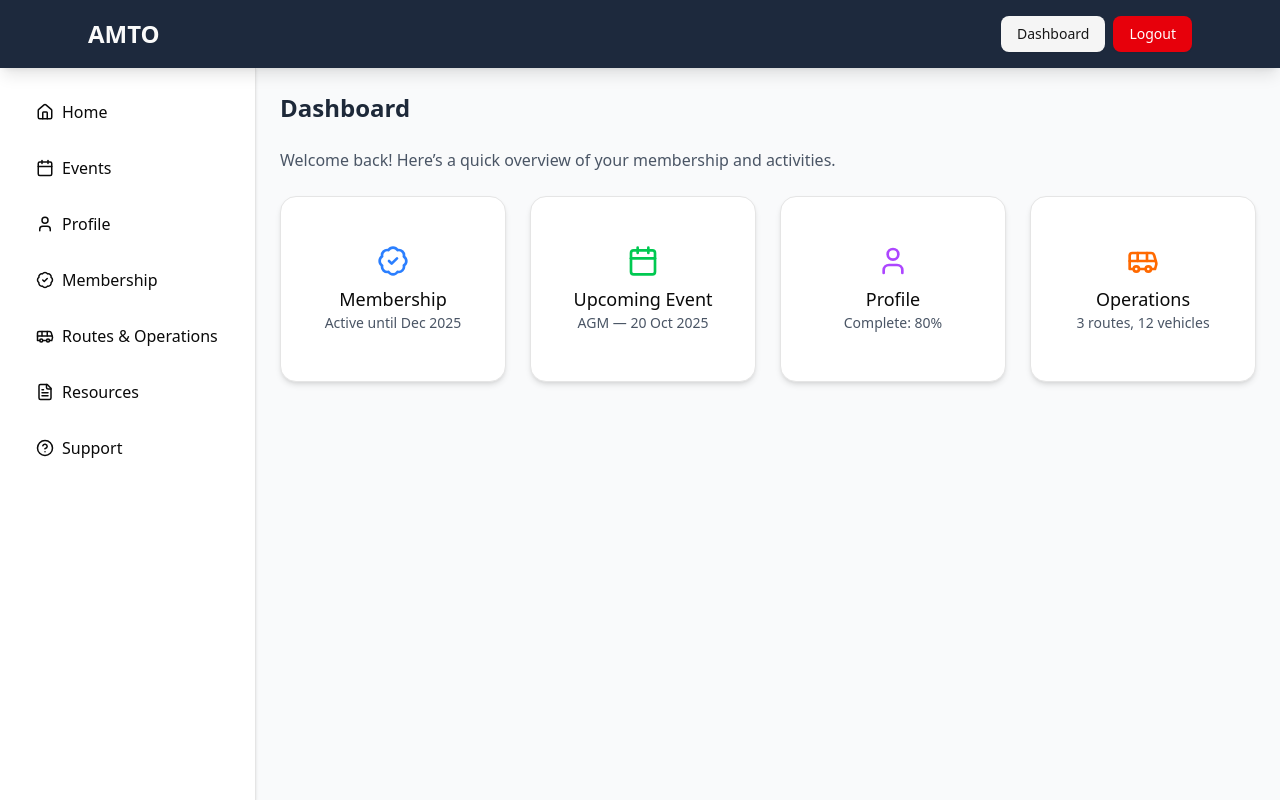
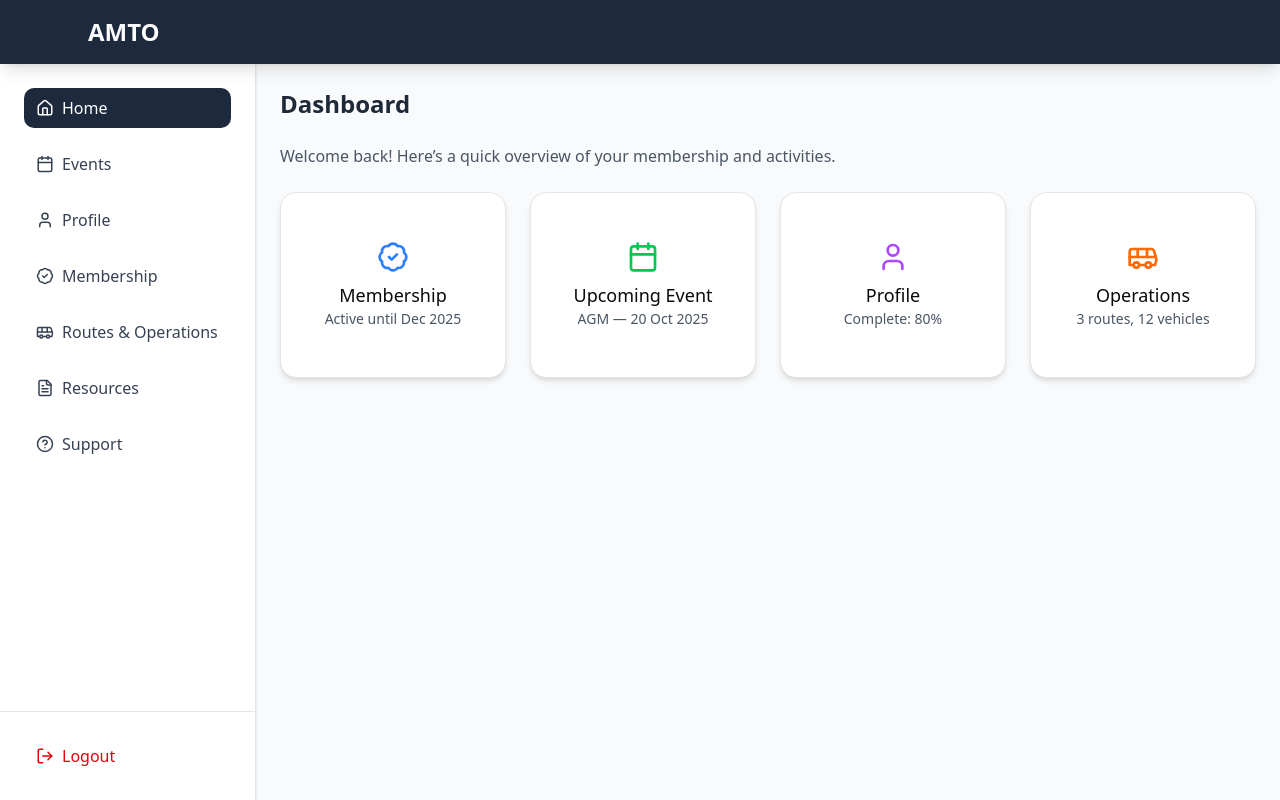
Before and after one commit to victorngigi/amto, a React (Vite) app in the folder frontend/amto-client/: page /dashboard in a window 1280 px wide. Built offline with nearby package versions, Linux system fonts and the light colour scheme; sample sign-in values are in the browser's storage.

Commit message:
ui changes to navbar and sidebar. Added events page

```diff
--- a/frontend/amto-client/src/components/Navbar.jsx
+++ b/frontend/amto-client/src/components/Navbar.jsx
@@ -1,9 +1,10 @@
-import { Link, useNavigate } from "react-router-dom";
+import { Link, useNavigate, useLocation } from "react-router-dom";
 import { Button } from "@/components/ui/button";
 import { Menu } from "lucide-react";
 
 export default function Navbar({ onMenuClick }) {
   const navigate = useNavigate();
+  const location = useLocation();
   const token = localStorage.getItem("token");
 
   const handleLogout = () => {
@@ -11,13 +12,15 @@ export default function Navbar({ onMenuClick }) {
     navigate("/login");
   };
 
+  const isLandingPage = location.pathname === "/";
+
   return (
     <nav className="bg-primary text-primary-foreground shadow-lg sticky top-0 z-30">
       <div className="max-w-6xl mx-auto px-6 flex justify-between items-center py-4">
         {/* Left side: Brand + Mobile Menu */}
         <div className="flex items-center gap-3">
-          {/* Mobile menu toggle */}
-          {token && (
+          {/* Mobile menu toggle (hidden on landing page) */}
+          {token && !isLandingPage && (
             <button
               onClick={onMenuClick}
               className="md:hidden p-1 rounded hover:bg-primary/80 focus:outline-none"
@@ -34,6 +37,7 @@ export default function Navbar({ onMenuClick }) {
         {/* Right side: Auth buttons */}
         <div className="space-x-2">
           {token ? (
+            isLandingPage ? (
               <>
                 <Button variant="secondary" asChild>
                   <Link to="/dashboard">Dashboard</Link>
@@ -42,6 +46,7 @@ export default function Navbar({ onMenuClick }) {
                   Logout
                 </Button>
               </>
+            ) : null
           ) : (
             <>
               <Button variant="ghost" asChild>
--- a/frontend/amto-client/src/components/Sidebar.jsx
+++ b/frontend/amto-client/src/components/Sidebar.jsx
@@ -1,4 +1,4 @@
-import { Link } from "react-router-dom";
+import { Link, useLocation } from "react-router-dom";
 import {
   Home,
   Calendar,
@@ -8,101 +8,78 @@ import {
   FileText,
   HelpCircle,
   X,
+  LogOut
 } from "lucide-react";
 
 export default function Sidebar({ open, onClose }) {
+  const location = useLocation();
+  const currentPath = location.pathname;
+
+  const handleLogout = () => {
+    localStorage.removeItem("token");
+    localStorage.removeItem("role");
+    window.location.href = "/login";
+  };
+
   return (
     <>
       {/* Desktop Sidebar */}
-      <aside className="hidden md:flex flex-col w-64 bg-white border-r shadow-sm">
+      <aside className="hidden md:flex flex-col justify-between w-64 bg-white border-r shadow-sm">
         <nav className="p-6 space-y-4">
-          <SidebarLink to="/dashboard" icon={<Home size={18} />} label="Home" />
-          <SidebarLink to="/events" icon={<Calendar size={18} />} label="Events" />
-          <SidebarLink to="/profile" icon={<User size={18} />} label="Profile" />
-          <SidebarLink
-            to="/membership"
-            icon={<BadgeCheck size={18} />}
-            label="Membership"
-          />
-          <SidebarLink
-            to="/operations"
-            icon={<Bus size={18} />}
-            label="Routes & Operations"
-          />
-          <SidebarLink
-            to="/resources"
-            icon={<FileText size={18} />}
-            label="Resources"
-          />
-          <SidebarLink
-            to="/support"
-            icon={<HelpCircle size={18} />}
-            label="Support"
-          />
+          <SidebarLink to="/dashboard" icon={<Home size={18} />} label="Home" activePath={currentPath}/>
+          <SidebarLink to="/events" icon={<Calendar size={18} />} label="Events" activePath={currentPath}/>
+          <SidebarLink to="/profile" icon={<User size={18} />} label="Profile" activePath={currentPath}/>
+          <SidebarLink to="/membership" icon={<BadgeCheck size={18} />} label="Membership" activePath={currentPath}/>
+          <SidebarLink to="/operations" icon={<Bus size={18} />} label="Routes & Operations" activePath={currentPath}/>
+          <SidebarLink to="/resources" icon={<FileText size={18} />} label="Resources" activePath={currentPath}/>
+          <SidebarLink to="/support" icon={<HelpCircle size={18} />} label="Support" activePath={currentPath}/>
         </nav>
+
+        <div className="p-6 border-t">
+          <button
+            onClick={handleLogout}
+            className="flex items-center space-x-2 px-3 py-2 rounded-lg hover:bg-red-100 text-red-600 transition-colors w-full"
+          >
+            <LogOut size={18} />
+            <span>Logout</span>
+          </button>
+        </div>
       </aside>
 
       {/* Mobile Sidebar */}
       {open && (
         <div className="fixed inset-0 z-40 flex md:hidden">
-          {/* Backdrop */}
-          <div
-            className="fixed inset-0 bg-black/40"
-            onClick={onClose}
-          />
+          <div className="fixed inset-0 bg-black/40" onClick={onClose} />
 
-          {/* Sidebar panel */}
-          <aside className="relative w-64 bg-white border-r shadow-lg flex flex-col z-50">
+          <aside className="relative w-64 bg-white border-r shadow-lg flex flex-col justify-between z-50">
+            <div>
               <div className="flex items-center justify-between p-4 border-b">
                 <span className="font-bold text-lg">Menu</span>
                 <button onClick={onClose}>
                   <X className="w-6 h-6" />
                 </button>
               </div>
+
               <nav className="p-6 space-y-4">
-              <SidebarLink
-                to="/dashboard"
-                icon={<Home size={18} />}
-                label="Home"
-                onClick={onClose}
-              />
-              <SidebarLink
-                to="/events"
-                icon={<Calendar size={18} />}
-                label="Events"
-                onClick={onClose}
-              />
-              <SidebarLink
-                to="/profile"
-                icon={<User size={18} />}
-                label="Profile"
-                onClick={onClose}
-              />
-              <SidebarLink
-                to="/membership"
-                icon={<BadgeCheck size={18} />}
-                label="Membership"
-                onClick={onClose}
-              />
-              <SidebarLink
-                to="/operations"
-                icon={<Bus size={18} />}
-                label="Routes & Operations"
-                onClick={onClose}
-              />
-              <SidebarLink
-                to="/resources"
-                icon={<FileText size={18} />}
-                label="Resources"
-                onClick={onClose}
-              />
-              <SidebarLink
-                to="/support"
-                icon={<HelpCircle size={18} />}
-                label="Support"
-                onClick={onClose}
-              />
+                <SidebarLink to="/dashboard" icon={<Home size={18} />} label="Home" onClick={onClose} activePath={currentPath}/>
+                <SidebarLink to="/events" icon={<Calendar size={18} />} label="Events" onClick={onClose} activePath={currentPath}/>
+                <SidebarLink to="/profile" icon={<User size={18} />} label="Profile" onClick={onClose} activePath={currentPath}/>
+                <SidebarLink to="/membership" icon={<BadgeCheck size={18} />} label="Membership" onClick={onClose} activePath={currentPath}/>
+                <SidebarLink to="/operations" icon={<Bus size={18} />} label="Routes & Operations" onClick={onClose} activePath={currentPath}/>
+                <SidebarLink to="/resources" icon={<FileText size={18} />} label="Resources" onClick={onClose} activePath={currentPath}/>
+                <SidebarLink to="/support" icon={<HelpCircle size={18} />} label="Support" onClick={onClose} activePath={currentPath}/>
               </nav>
+            </div>
+
+            <div className="p-6 border-t">
+              <button
+                onClick={handleLogout}
+                className="flex items-center space-x-2 px-3 py-2 rounded-lg hover:bg-red-100 text-red-600 transition-colors w-full"
+              >
+                <LogOut size={18} />
+                <span>Logout</span>
+              </button>
+            </div>
           </aside>
         </div>
       )}
@@ -110,12 +87,18 @@ export default function Sidebar({ open, onClose }) {
   );
 }
 
-function SidebarLink({ to, icon, label, onClick }) {
+function SidebarLink({ to, icon, label, onClick, activePath }) {
+  const isActive = activePath === to;
+
   return (
     <Link
       to={to}
       onClick={onClick}
-      className="flex items-center space-x-2 px-3 py-2 rounded-lg hover:bg-gray-100 transition-colors"
+      className={`flex items-center space-x-2 px-3 py-2 rounded-lg transition-colors ${
+        isActive
+          ? "bg-primary text-white font-medium"
+          : "hover:bg-gray-100 text-gray-700"
+      }`}
     >
       {icon}
       <span>{label}</span>
--- /dev/null
+++ b/frontend/amto-client/src/pages/EventsPage.jsx
@@ -0,0 +1,92 @@
+import { useEffect, useState } from "react";
+import { Calendar, Loader2 } from "lucide-react";
+import { Button } from "@/components/ui/button";
+
+export default function EventsPage() {
+  const [events, setEvents] = useState([]);
+  const [loading, setLoading] = useState(true);
+
+  const userRole = localStorage.getItem("role"); // "admin" or "member"
+
+  useEffect(() => {
+    const fetchEvents = async () => {
+      try {
+        setLoading(true);
+        // Replace this with your real API call
+        const res = await fetch("/api/events");
+        const data = await res.json();
+        setEvents(data);
+      } catch (err) {
+        console.error("Failed to load events", err);
+      } finally {
+        setLoading(false);
+      }
+    };
+
+    fetchEvents();
+  }, []);
+
+  // Split events by date
+  const now = new Date();
+  const upcoming = events.filter((e) => new Date(e.date) >= now);
+  const past = events.filter((e) => new Date(e.date) < now);
+
+  return (
+    <div className="p-6">
+      <header className="flex items-center justify-between mb-6">
+        <h1 className="text-2xl font-bold flex items-center gap-2">
+          <Calendar className="w-6 h-6" /> Events
+        </h1>
+
+        {userRole === "admin" && (
+          <Button onClick={() => alert("Open Create Event form")}>
+            Create Event
+          </Button>
+        )}
+      </header>
+
+      {loading ? (
+        <div className="flex justify-center py-10">
+          <Loader2 className="animate-spin w-6 h-6 text-gray-500" />
+        </div>
+      ) : (
+        <div className="space-y-10">
+          <section>
+            <h2 className="text-lg font-semibold mb-4">Upcoming Events</h2>
+            {upcoming.length === 0 ? (
+              <p className="text-gray-500">No upcoming events.</p>
+            ) : (
+              <EventGrid events={upcoming} />
+            )}
+          </section>
+
+          <section>
+            <h2 className="text-lg font-semibold mb-4">Past Events</h2>
+            {past.length === 0 ? (
+              <p className="text-gray-500">No past events.</p>
+            ) : (
+              <EventGrid events={past} />
+            )}
+          </section>
+        </div>
+      )}
+    </div>
+  );
+}
+
+function EventGrid({ events }) {
+  return (
+    <div className="grid md:grid-cols-2 lg:grid-cols-3 gap-6">
+      {events.map((event) => (
+        <div
+          key={event.id}
+          className="border rounded-lg shadow-sm p-4 hover:shadow-md transition"
+        >
+          <h2 className="text-lg font-semibold">{event.title}</h2>
+          <p className="text-sm text-gray-500">{event.date}</p>
+          <p className="mt-2 text-gray-700 line-clamp-3">{event.description}</p>
+        </div>
+      ))}
+    </div>
+  );
+}
--- a/frontend/amto-client/src/routes/AppRoutes.jsx
+++ b/frontend/amto-client/src/routes/AppRoutes.jsx
@@ -7,6 +7,7 @@ import DashboardLayout from "../layouts/DashboardLayout";
 import ProtectedRoute from "../utils/ProtectedRoute";
 import LandingPage from "../pages/LandingPage";
 import LandingPageLayout from "../layouts/LandingPageLayout";
+import Events from "../pages/EventsPage";
 
 export default function AppRoutes() {
   return (
@@ -50,6 +51,16 @@ export default function AppRoutes() {
           </ProtectedRoute>
         }
       />
+      <Route
+        path="/events"
+        element={
+          <ProtectedRoute>
+            <DashboardLayout>
+              <Events />
+            </DashboardLayout>
+          </ProtectedRoute>
+        }
+      />
 
       {/* Redirect unknown routes */}
       <Route
```
Lines whose indentation alone changed are shown as unchanged.
